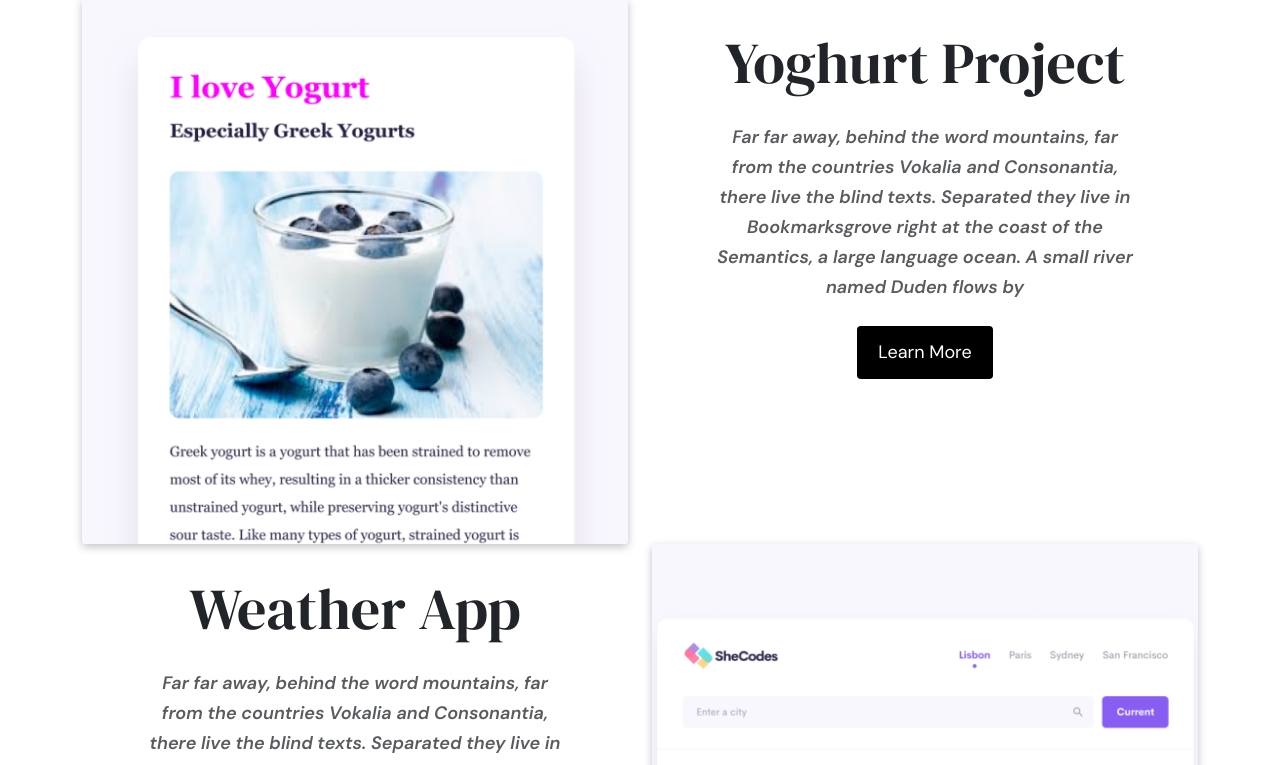
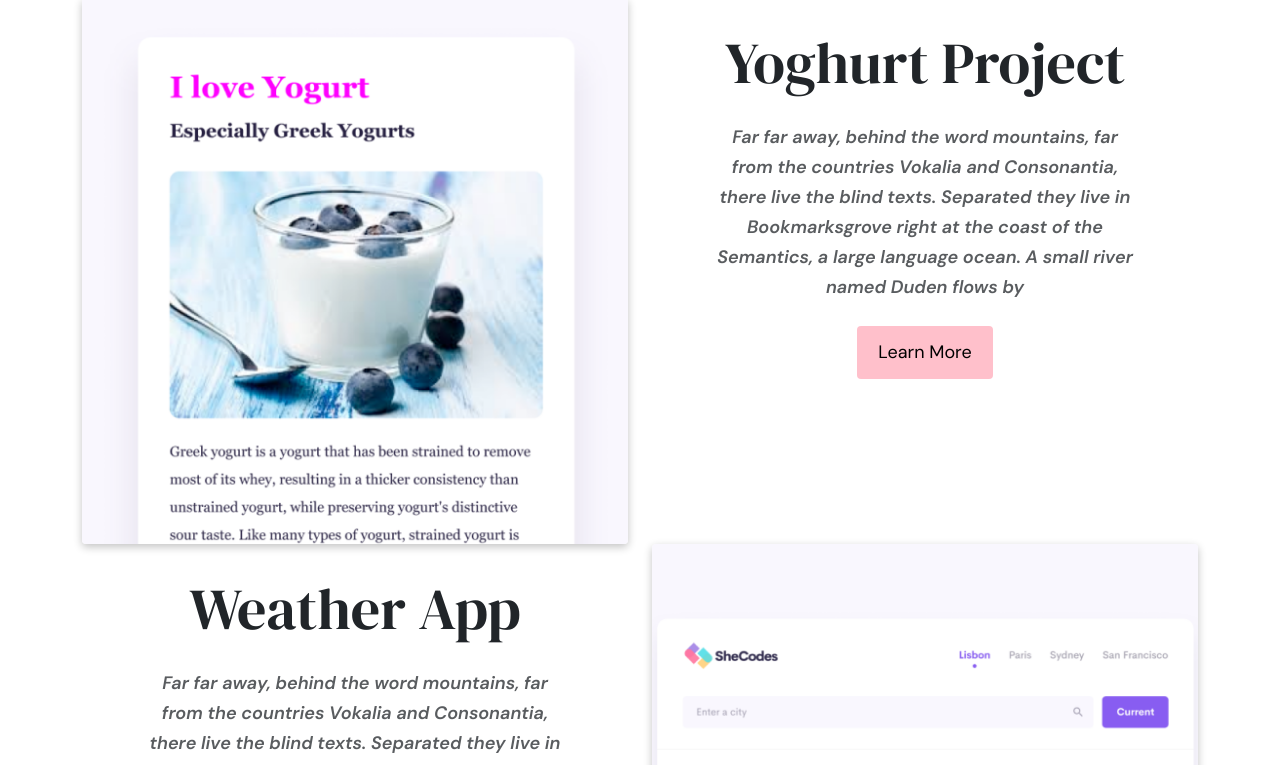
Before and after one commit to imanfsx/Responsive-Homework, a plain HTML site: page index.html in a window 1280 px wide. Shown: the part 694-1459 px from the top of the page. Drawn offline with nearby package versions, Linux system fonts and the light colour scheme.

Commit message:
colour update

```diff
--- a/src/styles.css
+++ b/src/styles.css
@@ -1,6 +1,6 @@
 :root {
-  --branding-color: black;
-  --secondary-color: white;
+  --branding-color: pink;
+  --secondary-color: black;
   --heading-font-family: "DM Serif Display", serif;
   --default-font-family: "DM Sans", sans-serif;
 }
```
